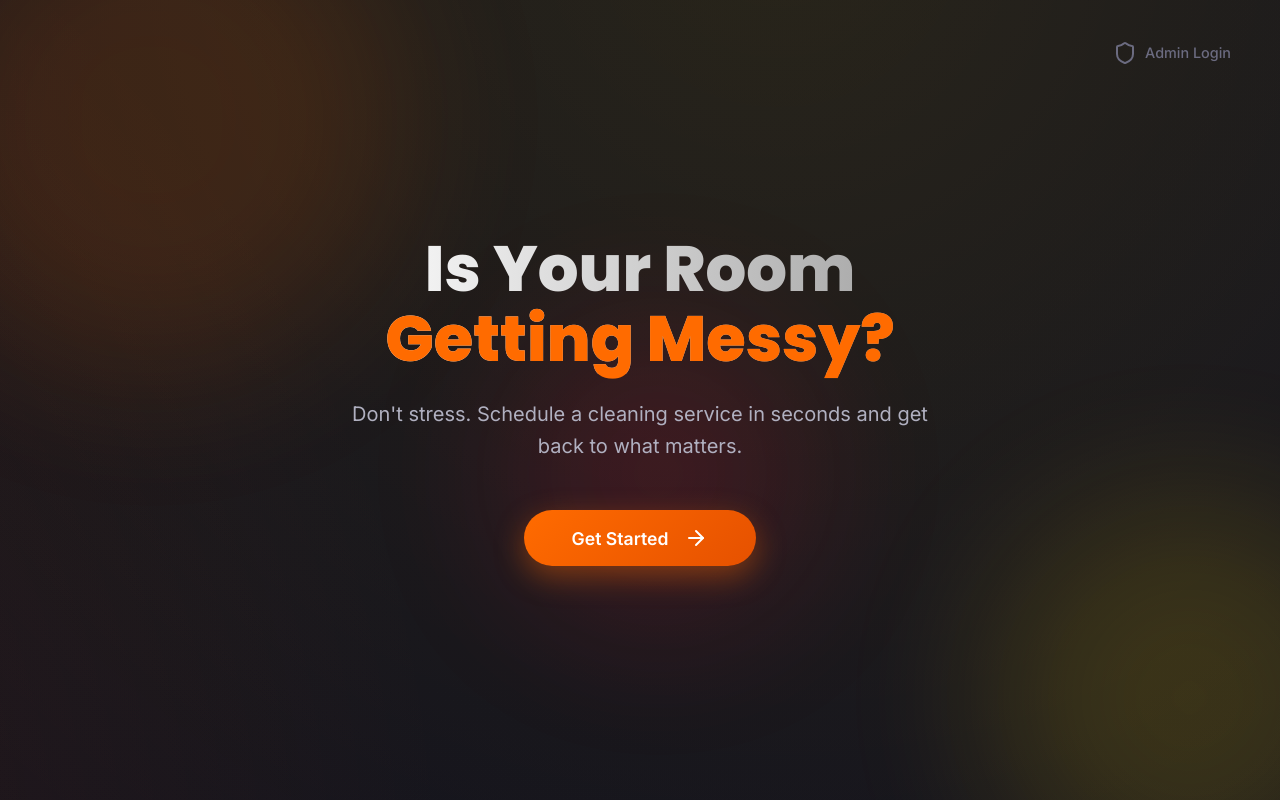
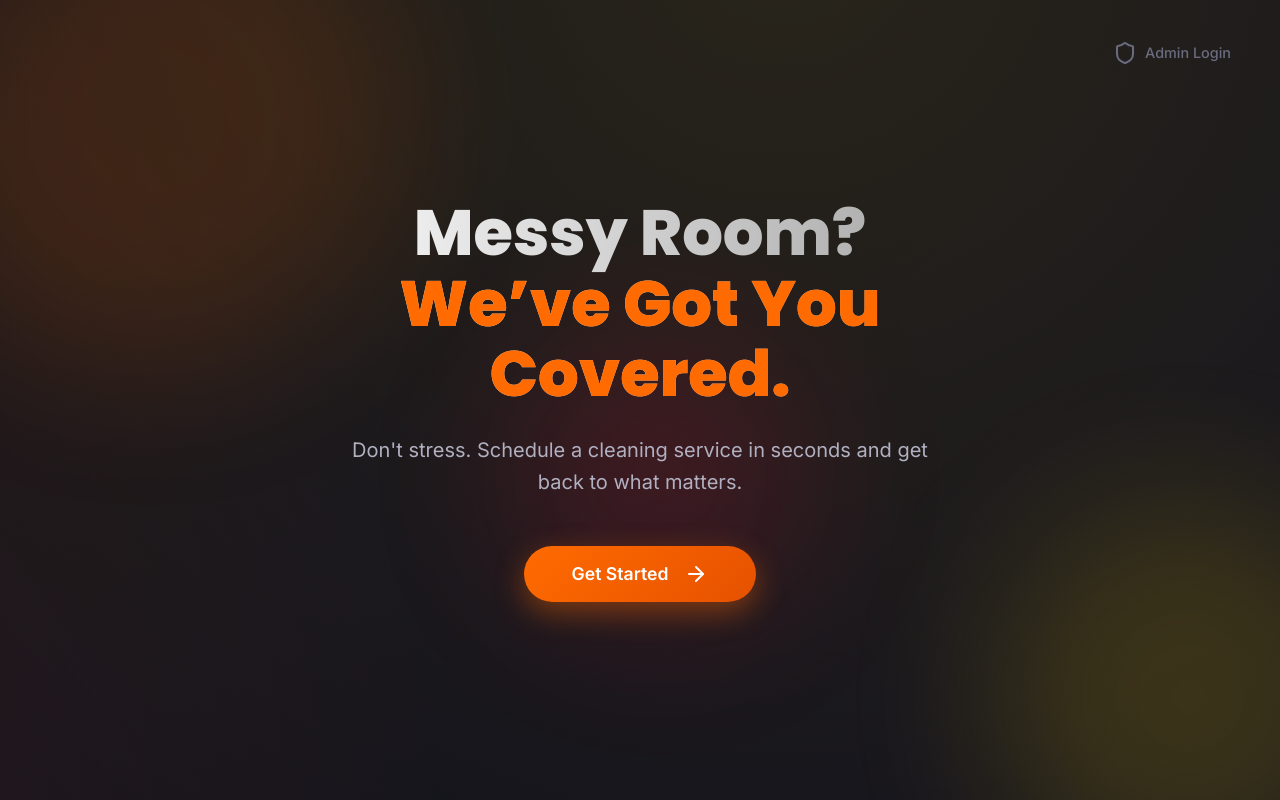
Before and after one commit to Sujal-Mishra/cleanvit, a Flask app: page / in a window 1280 px wide. Run offline with Flask 3, Linux system fonts and the light colour scheme.

Commit message:
UI: Update landing page Hero Text

```diff
--- a/templates/index.html
+++ b/templates/index.html
@@ -256,8 +256,8 @@
         <div id="landing-hero" style="text-align: center; max-width: 800px; padding: 2rem;">
             <h1
                 style="font-size: 4rem; font-weight: 800; line-height: 1.1; margin-bottom: 1.5rem; background: linear-gradient(to right, #ffffff, #a0a0a0); -webkit-background-clip: text; -webkit-text-fill-color: transparent;">
-                Is Your Room <br> <span style="color: var(--primary); -webkit-text-fill-color: var(--primary);">Getting
-                    Messy?</span>
+                Messy Room? <br> <span style="color: var(--primary); -webkit-text-fill-color: var(--primary);">We’ve Got
+                    You Covered.</span>
             </h1>
             <p
                 style="font-size: 1.25rem; color: var(--text-secondary); margin-bottom: 3rem; max-width: 600px; margin-left: auto; margin-right: auto;">
```
